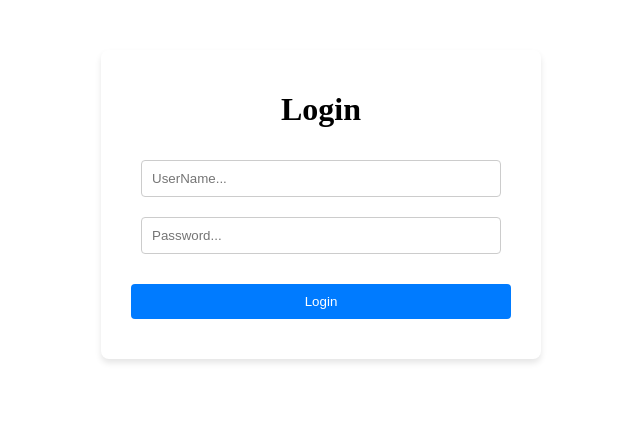
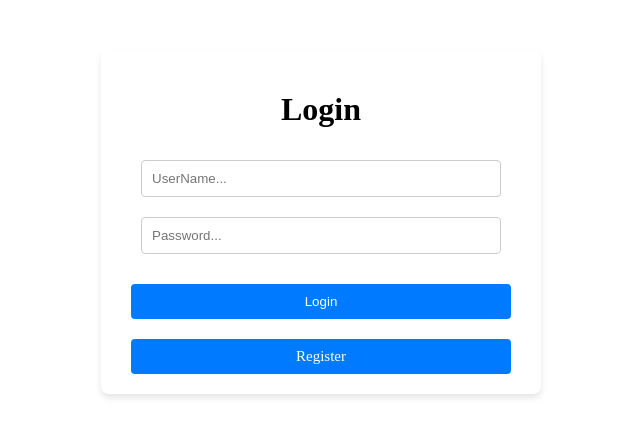
Before and after one commit to IMADDABLIGI/Full-Stack-Api-Authentication-Project, a React (Create React App) app in the folder frontend/: page /login in a window 1280 px wide. Shown: the top 436 px of the page, without its empty margins (319-959 px from the left). Built offline with nearby package versions, Linux system fonts and the light colour scheme.

Commit message:
(frontend)/ Restyling login componenet

```diff
--- a/frontend/src/components/Form.jsx
+++ b/frontend/src/components/Form.jsx
@@ -2,7 +2,7 @@ import React from 'react'
 import { useState } from 'react'
 import api from '../api'
 import { ACCESS_TOKEN, REFRESH_TOKEN } from '../constants'
-import { useNavigate } from 'react-router-dom'
+import { Link, useNavigate } from 'react-router-dom'
 import "../styles/Form.css"
 
 function Form({route, method}) {
@@ -53,6 +53,7 @@ function Form({route, method}) {
                 placeholder='Password...'
             />
             <button className="form-button" type="submit"> {type} </button>
+            {method === "login" && <Link className="form-register" to="/register"> Register </Link>}
         </form>
   )
 }
--- a/frontend/src/styles/Form.css
+++ b/frontend/src/styles/Form.css
@@ -34,3 +34,22 @@
   .form-button:hover {
     background-color: #0056b3;
   }
+
+  .form-register {
+    width: 95%;
+    padding: 9px 0px;
+    background-color: #007bff;
+    color: white;
+    border: none;
+    border-radius: 4px;
+    cursor: pointer;
+    transition: background-color 0.2s ease-in-out;
+    text-decoration: none;
+    text-align: center;
+    font-size: 15px;
+  }
+
+
+  .form-register:hover {
+    background-color: #0056b3;
+  }
```
